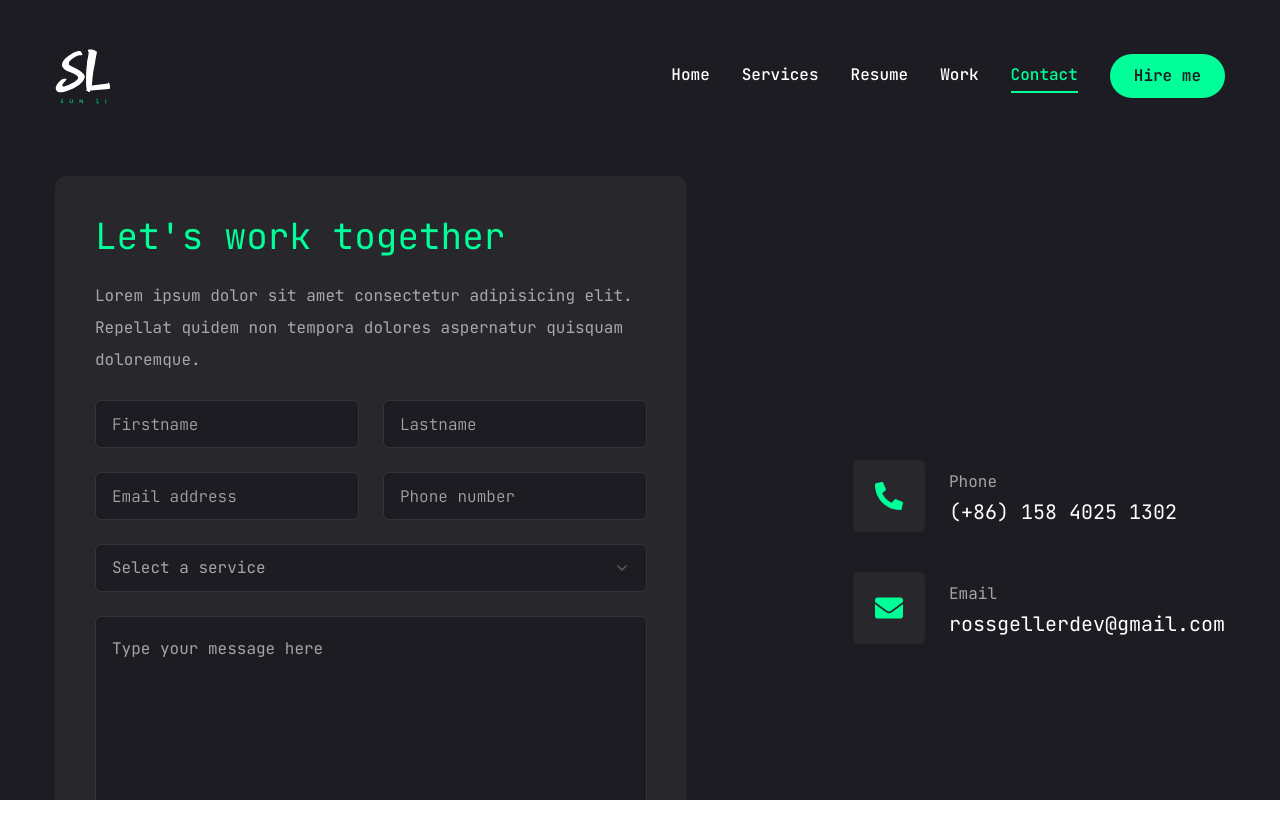
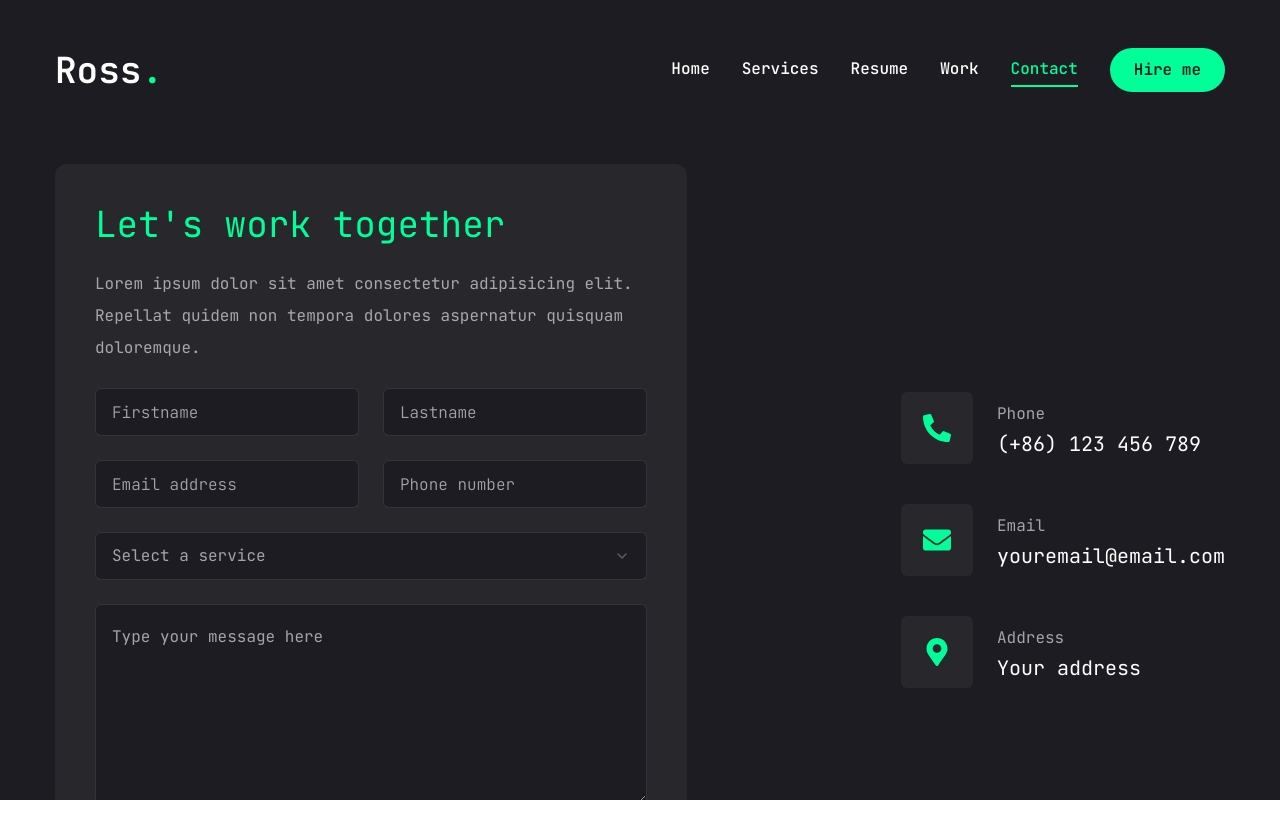
Before and after one commit to higordev223/portfolio-template, a Next.js app: page /contact in a window 1280 px wide. Shown: the top 838 px of the page. Built offline with nearby package versions, Linux system fonts and the light colour scheme.

Commit message:
remove all personal info to make template

```diff
--- a/app/contact/page.jsx
+++ b/app/contact/page.jsx
@@ -20,12 +20,17 @@ const info = [
   {
     icon: <FaPhoneAlt />,
     title: "Phone",
-    description: "(+86) 158 4025 1302",
+    description: "(+86) 123 456 789",
   },
   {
     icon: <FaEnvelope />,
     title: "Email",
-    description: "rossgellerdev@gmail.com",
+    description: "youremail@email.com",
+  },
+  {
+    icon: <FaMapMarkerAlt />,
+    title: "Address",
+    description: "Your address",
   },
 ];
 
--- a/app/resume/page.jsx
+++ b/app/resume/page.jsx
@@ -30,7 +30,7 @@ const about = {
     },
     {
       fieldName: "Skype",
-      fieldValue: "flowerman113",
+      fieldValue: "yourskype",
     },
     {
       fieldName: "Nationality",
@@ -38,7 +38,7 @@ const about = {
     },
     {
       fieldName: "Email",
-      fieldValue: "rossgellerdev@gmail.com",
+      fieldValue: "youremail@email.com",
     },
     {
       fieldName: "Freelance",
@@ -210,7 +210,7 @@ const Resume = () => {
           <div className="min-h-[70vh] w-full">
             {/* experience */}
             <TabsContent value="experience" className="w-full">
-              <div className="flex flex-col gap-[30px] text-center xl: text-left">
+              <div className="flex flex-col gap-[30px] text-center xl:text-left">
                 <h3 className="text-4xl font-bold">{experience.title}</h3>
                 <p className="max-w-[600px] text-white/60 mx-auto xl:mx-0">
                   {experience.description}
@@ -242,7 +242,7 @@ const Resume = () => {
 
             {/* education */}
             <TabsContent value="education" className="w-full">
-              <div className="flex flex-col gap-[30px] text-center xl: text-left">
+              <div className="flex flex-col gap-[30px] text-center xl:text-left">
                 <h3 className="text-4xl font-bold">{education.title}</h3>
                 <p className="max-w-[600px] text-white/60 mx-auto xl:mx-0">
                   {education.description}
--- a/components/Header.jsx
+++ b/components/Header.jsx
@@ -1,30 +1,31 @@
-import Link from 'next/link';
-import { Button } from './ui/button';
-import { Logo } from '@/components/icons/icons';
+import Link from "next/link";
+import { Button } from "./ui/button";
 
 // components
-import Nav from './Nav';
-import MobileNav from './MobileNav';
+import Nav from "./Nav";
+import MobileNav from "./MobileNav";
 
 const Header = () => {
   return (
-    <header className='py-8 xl:py-12 text-white'>
-      <div className='container mx-auto flex justify-between items-center'>
+    <header className="py-8 xl:py-12 text-white">
+      <div className="container mx-auto flex justify-between items-center">
         {/* logo */}
-        <Link href='/'>
-          <Logo />
+        <Link href="/">
+          <h1 className="text-4xl font-semibold">
+            Ross<span className="text-accent">.</span>
+          </h1>
         </Link>
 
         {/* desktop nav & hire me button */}
-        <div className='hidden xl:flex items-center gap-8'>
+        <div className="hidden xl:flex items-center gap-8">
           <Nav />
-          <Link href='/contact'>
+          <Link href="/contact">
             <Button>Hire me</Button>
           </Link>
         </div>
 
         {/* mobile nav */}
-        <div className='xl:hidden'>
+        <div className="xl:hidden">
           <MobileNav />
         </div>
       </div>
--- a/components/MobileNav.jsx
+++ b/components/MobileNav.jsx
@@ -1,31 +1,30 @@
-'use client';
+"use client";
 
-import { Sheet, SheetContent, SheetTrigger } from '@/components/ui/sheet';
-import Link from 'next/link';
-import { usePathname } from 'next/navigation';
-import { CiMenuFries } from 'react-icons/ci';
-import { Logo } from './icons/icons';
+import { Sheet, SheetContent, SheetTrigger } from "@/components/ui/sheet";
+import Link from "next/link";
+import { usePathname } from "next/navigation";
+import { CiMenuFries } from "react-icons/ci";
 
 const links = [
   {
-    name: 'home',
-    path: '/',
+    name: "home",
+    path: "/",
   },
   {
-    name: 'services',
-    path: '/services',
+    name: "services",
+    path: "/services",
   },
   {
-    name: 'resume',
-    path: '/resume',
+    name: "resume",
+    path: "/resume",
   },
   {
-    name: 'work',
-    path: '/work',
+    name: "work",
+    path: "/work",
   },
   {
-    name: 'contact',
-    path: '/contact',
+    name: "contact",
+    path: "/contact",
   },
 ];
 
@@ -33,25 +32,28 @@ const MobileNav = () => {
   const pathname = usePathname();
   return (
     <Sheet>
-      <SheetTrigger className='flex justify-center items-center'>
-        <CiMenuFries className='text-[32px] text-accent' />
+      <SheetTrigger className="flex justify-center items-center">
+        <CiMenuFries className="text-[32px] text-accent" />
       </SheetTrigger>
-      <SheetContent className='flex flex-col'>
+      <SheetContent className="flex flex-col">
         {/* logo */}
-        <div className='mt-32 mb-40 text-center text-2xl mx-auto'>
-          <Link href='/'>
-            <Logo />
+        <div className="mt-32 mb-40 text-center text-2xl mx-auto">
+          <Link href="/">
+            <h1 className="text-4xl font-semibold">
+              Ross<span className="text-accent">.</span>
+            </h1>
           </Link>
         </div>
         {/* nav */}
-        <nav className='flex flex-col justify-center items-center gap-8'>
+        <nav className="flex flex-col justify-center items-center gap-8">
           {links.map((link, index) => {
             return (
               <Link
                 href={link.path}
                 key={index}
                 className={`${
-                  link.path === pathname && 'text-accent border-b-2 border-accent'
+                  link.path === pathname &&
+                  "text-accent border-b-2 border-accent"
                 } text-xl capitalize hover:text-accent transition-all`}
               >
                 {link.name}
--- a/components/icons/icons.js
+++ /dev/null
@@ -1,31 +0,0 @@
-export const Logo = () => (
-  <svg
-    width='56'
-    height='56'
-    viewBox='0 0 504 491'
-    className='logo__section'
-    xmlns='http://www.w3.org/2000/svg'
-  >
-    <g transform='translate(0 491) scale(.1 -.1)' fill='#ffffff' stroke='none'>
-      <path d='m3095 4830c-22-5-59-9-81-9-47-1-69-20-61-53 3-13 22-63 43-113l37-90-11-115c-6-63-34-220-62-349-62-284-80-399-80-511 0-47-9-148-20-225-52-372-74-831-67-1358 5-385 17-530 53-669 14-54 13-60-6-95-22-42-26-93-9-125 9-17 17-19 51-14 38 6 43 4 88-38 49-45 90-61 146-54 30 3 32 7 50 105 3 13 14 25 27 28 88 20 610 67 842 76 149 5 304 13 345 18 160 20 270 30 398 37 76 4 136 12 141 18 10 13 28 91 36 163 10 75-12 195-52 298-51 128-53 129-111 72-26-26-63-52-82-58s-132-17-250-24c-126-8-236-21-266-30-29-8-161-29-295-45-321-40-526-69-555-80s-29-38-4 251c59 688 120 1142 195 1443 19 78 49 231 65 341 60 395 130 783 160 885 5 19 10 53 10 76 0 38-4 43-62 88-74 55-199 118-283 141-69 19-271 28-330 15z' />
-      <path d='m2101 4695c-164-36-421-140-586-237-417-246-694-492-810-718-65-127-90-287-62-393 29-109 124-231 253-323 74-54 283-155 429-209 419-154 677-303 742-428 50-97-18-234-184-369-164-134-310-215-618-343-314-131-479-178-539-154-52 21-66 38-66 85 0 71 75 185 229 349 96 103 151 183 151 223 0 22-2 22-129 22-159 0-248-24-356-96-179-120-375-368-455-576-26-67-30-90-30-178 0-87 3-107 24-148 81-157 231-231 448-218 273 15 754 181 1223 420 294 151 531 322 663 480 238 286 301 481 213 659-65 134-258 304-522 462-159 95-408 222-509 260-106 39-240 109-287 150-56 48-73 89-73 175 0 106 30 162 149 281 146 145 434 328 639 405 50 20 104 29 219 39 166 15 213 30 213 68 0 41-99 226-149 278-46 47-49 49-102 48-30 0-83-7-118-14z' />
-      <path
-        fill='#00ff99'
-        d='m3760 225v-215h105c98 0 105 1 105 20 0 18-7 20-80 20h-80v195 195h-25-25v-215z'
-      />
-      <path
-        fill='#00ff99'
-        d='m584 336c-37-16-64-51-64-82 0-33 29-62 95-97 62-33 80-62 55-93-17-19-90-18-118 2-26 18-27 18-36-13-19-62 170-56 204 6 17 32 12 76-11 97-12 10-46 33-78 49-64 34-77 63-39 89 28 20 51 20 88 1 27-14 29-14 35 6 4 12 2 26-3 31-17 17-95 19-128 4z'
-      />
-      <path
-        fill='#00ff99'
-        d='m2468 343c-16-4-18-19-18-131v-126l-87 127c-76 112-90 127-115 127h-28v-165c0-158 1-165 20-165s20 7 20 126c0 69 4 123 9 120s46-60 91-126c73-107 85-120 111-120h29v164c0 91-3 167-7 169-5 2-16 2-25 0z'
-      />
-      <path
-        fill='#00ff99'
-        d='m1330 215c0-137 9-169 51-191 37-18 122-18 159 1 46 24 54 49 58 188l4 127h-26-26v-120c0-115-1-122-25-145-31-32-96-34-125-5-18 18-20 33-20 145v125h-25-25v-125z'
-      />
-      <path fill='#00ff99' d='m4550 175v-165h25 25v165 165h-25-25v-165z' />
-    </g>
-  </svg>
-);
```
